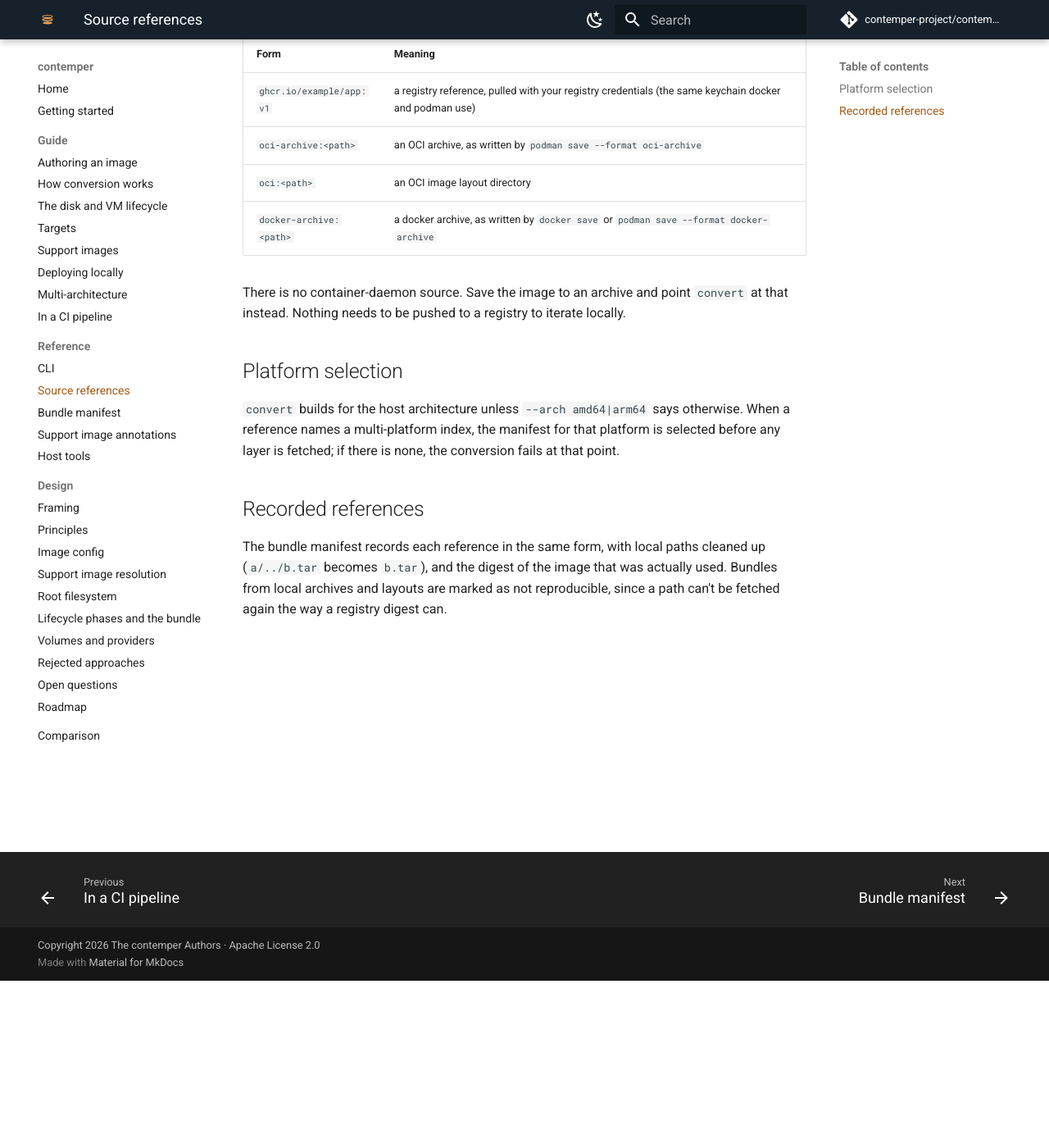
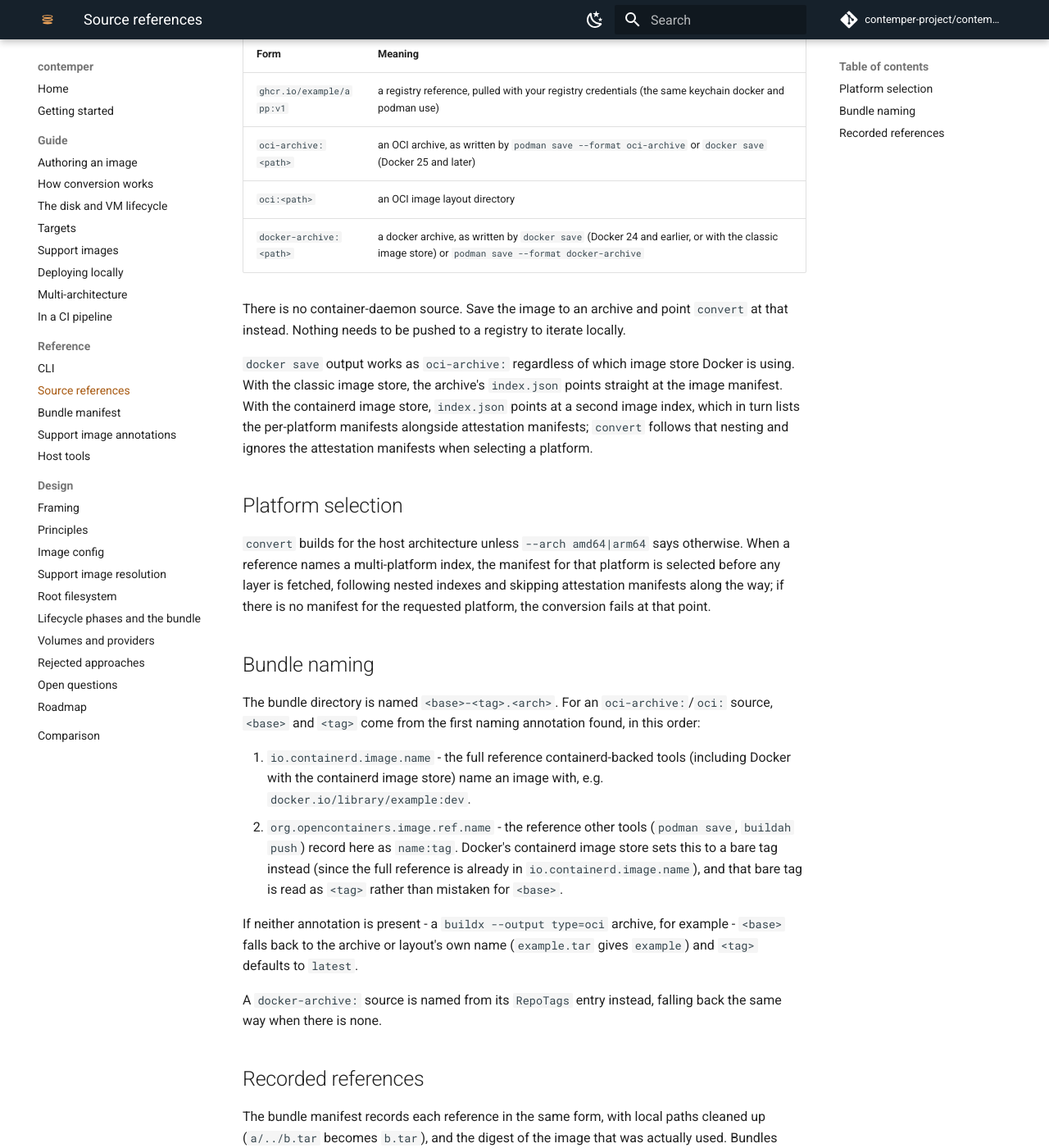
Before and after one commit to DarkressX/contemper, an MkDocs documentation site: the page built from docs/reference/sources.md, in a window 1280 px wide and 1400 px high, scrolled down 204 px. Shown: the whole window at 82% size. Built offline with MkDocs 1.6.1 and Material for MkDocs 9.7.7, drawn with Linux system fonts in a browser that asks for light colours; comment, search, counter and statistics services are not loaded.

Commit message:
docs(sources): document docker save support and bundle naming rules
Cover both image stores docker save can produce an OCI archive from,
and spell out the naming-annotation preference order and archive-name
fallback convert now uses for oci-archive:/oci: bundle naming.

Co-Authored-By: Claude Opus 5.5 <noreply@anthropic.com>
Signed-off-by: Stephan Peijnik-Steinwender <speijnik@gmail.com>

```diff
--- a/docs/reference/sources.md
+++ b/docs/reference/sources.md
@@ -6,20 +6,52 @@ takes another, in the same forms.
 | Form | Meaning |
 | --- | --- |
 | `ghcr.io/example/app:v1` | a registry reference, pulled with your registry credentials (the same keychain docker and podman use) |
-| `oci-archive:<path>` | an OCI archive, as written by `podman save --format oci-archive` |
+| `oci-archive:<path>` | an OCI archive, as written by `podman save --format oci-archive` or `docker save` (Docker 25 and later) |
 | `oci:<path>` | an OCI image layout directory |
-| `docker-archive:<path>` | a docker archive, as written by `docker save` or `podman save --format docker-archive` |
+| `docker-archive:<path>` | a docker archive, as written by `docker save` (Docker 24 and earlier, or with the classic image store) or `podman save --format docker-archive` |
 
 There is no container-daemon source. Save the image to an archive and
 point `convert` at that instead. Nothing needs to be pushed to a
 registry to iterate locally.
 
+`docker save` output works as `oci-archive:` regardless of which image
+store Docker is using. With the classic image store, the archive's
+`index.json` points straight at the image manifest. With the containerd
+image store, `index.json` points at a second image index, which in turn
+lists the per-platform manifests alongside attestation manifests;
+`convert` follows that nesting and ignores the attestation manifests
+when selecting a platform.
+
 ## Platform selection
 
 `convert` builds for the host architecture unless `--arch amd64|arm64`
 says otherwise. When a reference names a multi-platform index, the
-manifest for that platform is selected before any layer is fetched; if
-there is none, the conversion fails at that point.
+manifest for that platform is selected before any layer is fetched,
+following nested indexes and skipping attestation manifests along the
+way; if there is no manifest for the requested platform, the conversion
+fails at that point.
+
+## Bundle naming
+
+The bundle directory is named `<base>-<tag>.<arch>`. For an
+`oci-archive:`/`oci:` source, `<base>` and `<tag>` come from the first
+naming annotation found, in this order:
+
+1. `io.containerd.image.name` - the full reference containerd-backed
+   tools (including Docker with the containerd image store) name an
+   image with, e.g. `docker.io/library/example:dev`.
+2. `org.opencontainers.image.ref.name` - the reference other tools
+   (`podman save`, `buildah push`) record here as `name:tag`. Docker's
+   containerd image store sets this to a bare tag instead (since the
+   full reference is already in `io.containerd.image.name`), and that
+   bare tag is read as `<tag>` rather than mistaken for `<base>`.
+
+If neither annotation is present - a `buildx --output type=oci` archive,
+for example - `<base>` falls back to the archive or layout's own name
+(`example.tar` gives `example`) and `<tag>` defaults to `latest`.
+
+A `docker-archive:` source is named from its `RepoTags` entry instead,
+falling back the same way when there is none.
 
 ## Recorded references
 
```
